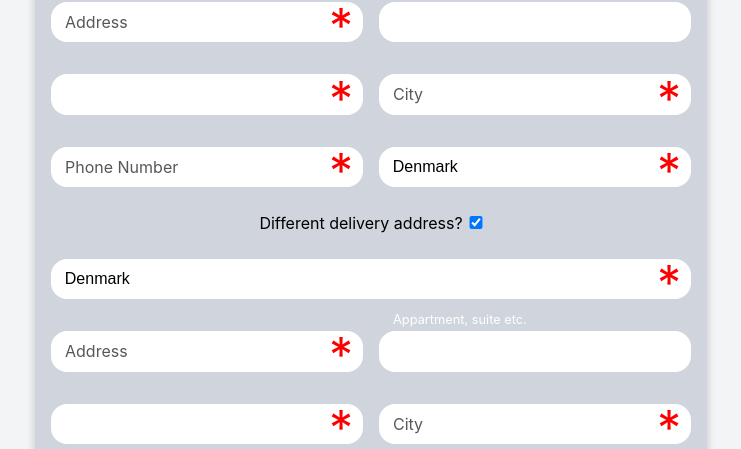
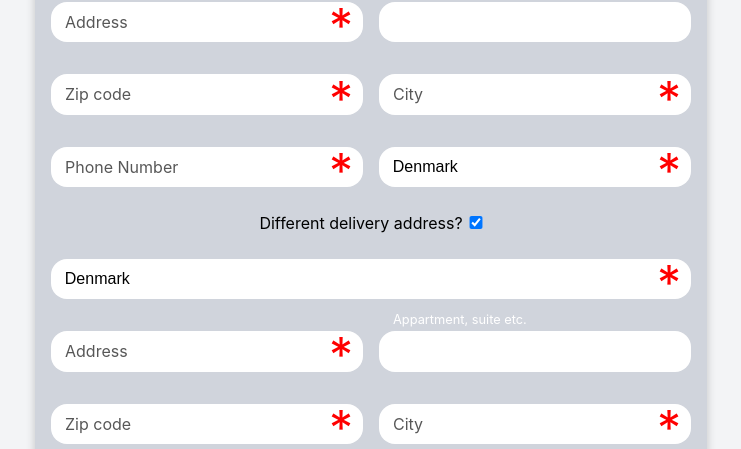
Before and after one commit to Jakob-SA/webstoreFrontend, a React (Vite) app: page /delivery in a window 1280 px wide. Both pictures are taken after a click on the checkbox "Different delivery address?". Shown: the part 622-1071 px from the top of the page, without its empty margins (269-1010 px from the left). Built offline with nearby package versions, Linux system fonts and the light colour scheme; no server answers.

Commit message:
Added zipcode

```diff
--- a/src/components/delivery/orderform.tsx
+++ b/src/components/delivery/orderform.tsx
@@ -236,6 +236,9 @@ function Orderform() {
                 handleZipCode(e.target.value, "user_zip");
               }}
             />
+            <label htmlFor="user_zip">
+              Zip code<span className="required"></span>
+            </label>
             {zipTouched && !city && <div>Invalid zip code</div>}
           </div>
           <div className="input-wrapper" data-required>
@@ -347,6 +350,9 @@ function Orderform() {
                     handleZipCode(e.target.value, "user_deliveryZip");
                   }}
                 />
+                <label htmlFor="user_deliveryZip">
+                  Zip code<span className="required"></span>
+                </label>
                 {zipDeliveryTouched && !deliveryCity && (
                   <div>Invalid zip code</div>
                 )}
```
